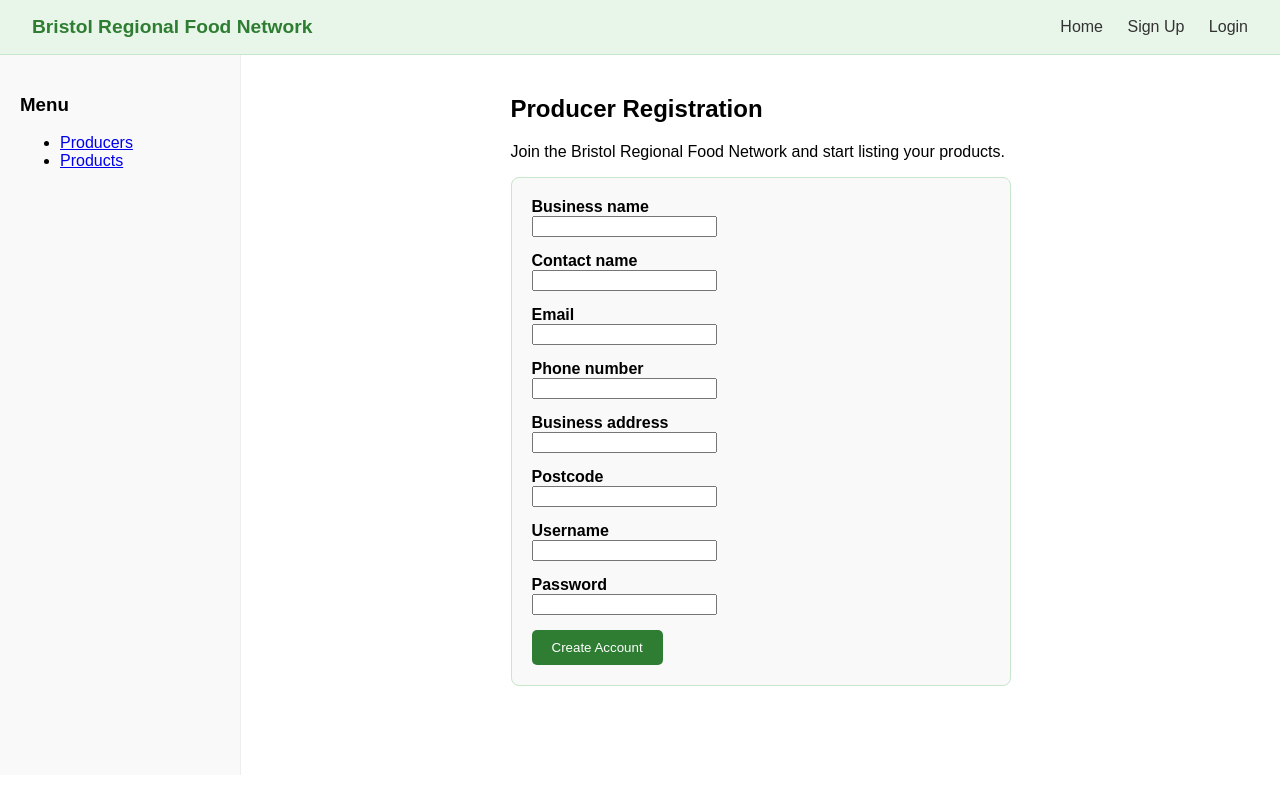
After one commit to Jon-Frost/DESD, a Django app: page /signup/producer/ in a window 1280 px wide. The commit adds this page. Run offline with Django 5.2, Linux system fonts and the light colour scheme.

Commit message:
Producer sign up with database population

```diff
--- a/src/core/settings.py
+++ b/src/core/settings.py
@@ -123,9 +123,13 @@ USE_TZ = True
 
 # Static files (CSS, JavaScript, Images)
 # https://docs.djangoproject.com/en/5.0/howto/static-files/
+BASE_DIR = Path(__file__).resolve().parent.parent
 
 STATIC_URL = 'static/'
 
+STATICFILES_DIRS = [
+    BASE_DIR / "marketplace" / "static",
+]
 # Default primary key field type
 # https://docs.djangoproject.com/en/5.0/ref/settings/#default-auto-field
 
--- /dev/null
+++ b/src/marketplace/forms.py
@@ -0,0 +1,26 @@
+from django import forms
+from django.contrib.auth.models import User
+from .models import Producer
+
+class ProducerSignupForm(forms.ModelForm):
+    # Standard User fields
+    username = forms.CharField(max_length=150)
+    password = forms.CharField(widget=forms.PasswordInput)
+
+    class Meta:
+        model = Producer
+        fields = ['business_name', 'contact_name', 'email', 'phone_number', 'business_address', 'postcode']
+
+    def save(self, commit=True):
+        # Create the user first
+        user = User.objects.create_user(
+            username=self.cleaned_data['username'],
+            password=self.cleaned_data['password'],
+            email=self.cleaned_data['email']
+        )
+        # Link the producer profile to that user
+        producer = super().save(commit=False)
+        producer.user = user
+        if commit:
+            producer.save()
+        return producer
--- a/src/marketplace/templates/marketplace/base.html
+++ b/src/marketplace/templates/marketplace/base.html
@@ -1,23 +1,26 @@
 {% load static %}
+
 <!DOCTYPE html>
 <html lang="en">
 <head>
     <meta charset="UTF-8">
     <title>{% block title %}Bristol Food Network{% endblock %}</title>
-    <link rel="stylesheet" href="{% static 'marketplace/style.css' %}">
+    <link rel="stylesheet" href="{% static 'marketplace/styles.css' %}">
 </head>
 <body>
 
     <header class="top-bar">
         <div class="brand-name">Bristol Regional Food Network</div>
         <nav class="nav-links">
-            <a href="/">Home</a>
+            <a href="{% url 'home' %}">Home</a>
             {% if user.is_authenticated %}
+                <span>Welcome, {{ user.username }}</span>
                 <a href="#">Logout</a>
             {% else %}
+                <a href="{% url 'signup_choice' %}">Sign Up</a>
                 <a href="#">Login</a>
             {% endif %}
-        </nav>
+</nav>
     </header>
 
     <div class="container">
--- /dev/null
+++ b/src/marketplace/templates/marketplace/signup_producer.html
@@ -0,0 +1,26 @@
+{% extends 'marketplace/base.html' %}
+
+{% block content %}
+<div style="max-width: 500px; margin: auto;">
+    <h2>Producer Registration</h2>
+    <p>Join the Bristol Regional Food Network and start listing your products.</p>
+
+    <form method="post" style="background: #f9f9f9; padding: 20px; border-radius: 8px; border: 1px solid #c8e6c9;">
+        {% csrf_token %}
+
+        {% for field in form %}
+            <div style="margin-bottom: 15px;">
+                <label style="display: block; font-weight: bold;">{{ field.label }}</label>
+                {{ field }}
+                {% if field.errors %}
+                    <p style="color: red; font-size: 0.8rem;">{{ field.errors.as_text }}</p>
+                {% endif %}
+            </div>
+        {% endfor %}
+
+        <button type="submit" style="background: #2e7d32; color: white; padding: 10px 20px; border: none; border-radius: 5px; cursor: pointer;">
+            Create Account
+        </button>
+    </form>
+</div>
+{% endblock %}
--- a/src/marketplace/urls.py
+++ b/src/marketplace/urls.py
@@ -3,4 +3,7 @@ from . import views
 
 urlpatterns = [
     path('', views.home, name='home'),
+    path('signup/', views.signup_choice, name='signup_choice'),
+    path('signup/producer/', views.signup_producer, name='signup_producer'),
+    path('signup/customer/', views.signup_customer, name='signup_customer'),
 ]
--- a/src/marketplace/views.py
+++ b/src/marketplace/views.py
@@ -1,5 +1,38 @@
 from django.shortcuts import render
+
+from django.shortcuts import render, redirect
+from django.contrib.auth.forms import UserCreationForm
+from .models import Producer, Customer
 
 # Create your views here.
 def home(request):
     return render(request, 'marketplace/home.html')
+
+
+
+def signup_choice(request):
+    return render(request, 'marketplace/signup_choice.html')
+
+from .forms import ProducerSignupForm
+
+def signup_producer(request):
+    if request.method == 'POST':
+        form = ProducerSignupForm(request.POST)
+        if form.is_valid():
+            form.save()
+            return redirect('home') # Ensure you have a login URL named 'login'
+    else:
+        form = ProducerSignupForm()
+    return render(request, 'marketplace/signup_producer.html', {'form': form})
+
+def signup_customer(request):
+    if request.method == 'POST':
+        form = UserCreationForm(request.POST)
+        if form.is_valid():
+            user = form.save()
+            # Create the customer profile
+            Customer.objects.create(user=user, city=request.POST.get('city'))
+            return redirect('login')
+    else:
+        form = UserCreationForm()
+    return render(request, 'marketplace/signup_customer.html', {'form': form})
```
Also changed, not shown: src/marketplace/templates/marketplace/signup_choice.html (added, +20 -0 lines).
